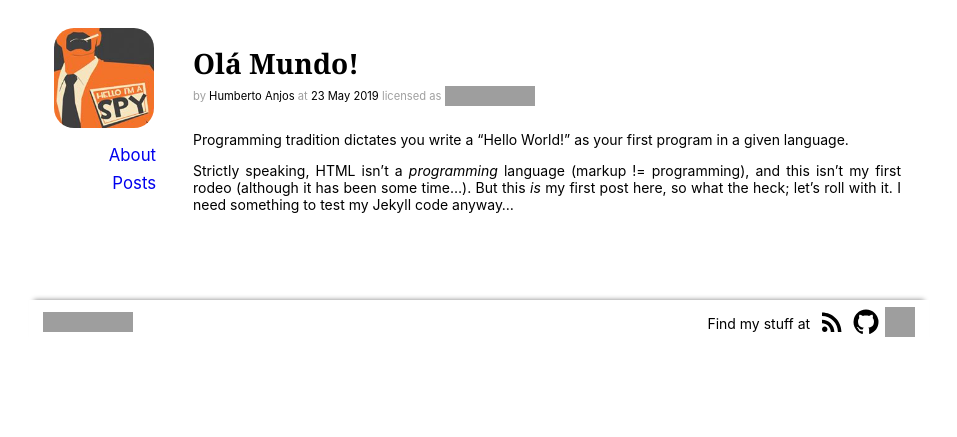
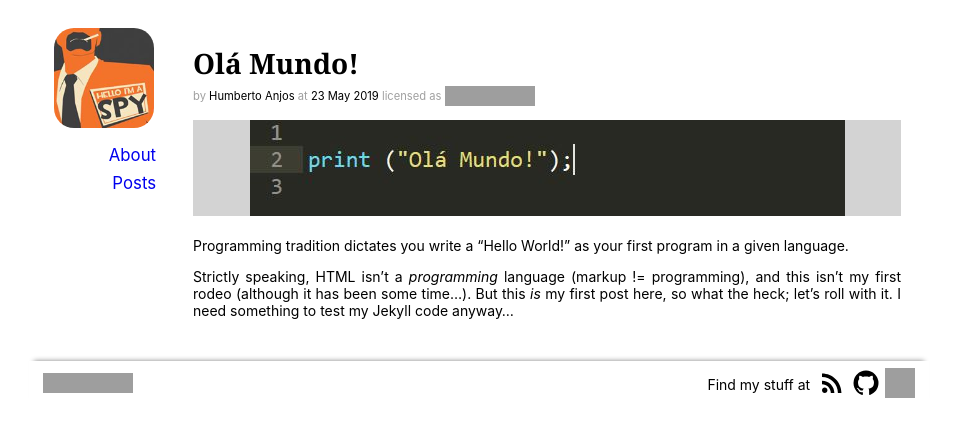
Before and after one commit to hanjos/hanjos.github.io, a Jekyll site: the page built from _posts/2019-05-23-ola-mundo.md, in a window 1280 px wide. Shown: the top 437 px of the page, without its empty margins (161-1118 px from the left). Built offline with Jekyll 4.4.1, drawn with Linux system fonts in a browser that asks for light colours; grey boxes are pictures that could not be loaded.

Commit message:
Open Graph; mostrando thumbnails em postagens.

```diff
--- a/_config.yml
+++ b/_config.yml
@@ -17,6 +17,7 @@ defaults:
       layout: "default"
       author: "Humberto Anjos"
       license: "cc-by"
+      image: "assets/images/profile.jpg"
 
 plugins:
   - jekyll-feed
--- /dev/null
+++ b/_data/globals.yml
@@ -0,0 +1 @@
+og_image: assets/images/profile.jpg
--- a/_layouts/default.html
+++ b/_layouts/default.html
@@ -23,10 +23,8 @@ license: cc-by
     {% feed_meta %}
 
     <!-- SEO -->
-    <meta property="og:image" content="/assets/images/profile.jpg">
-    <meta property="og:site_name" content="sbrubbles.org">
     {% seo %}
-	</head>
+  </head>
   <body>
     {% include header.html %}
     <main>
--- a/_layouts/post.html
+++ b/_layouts/post.html
@@ -26,6 +26,11 @@ layout: default
   	    <span class='separator'>&nbsp;tagged as&nbsp;</span><span>{{ page.tags | array_to_sentence_string }}</span>
   	  {% endif %}
   	</div>
+    {% if page.image != site.data.globals.og_image %}
+    <div class="thumbnail">
+      <img src="{{site.url}}/{{page.image}}" alt="post thumbnail">
+    </div>
+    {% endif %}
   </header>
 
   {{ content }}
--- a/_posts/2019-05-23-ola-mundo.md
+++ b/_posts/2019-05-23-ola-mundo.md
@@ -1,6 +1,7 @@
 ---
 layout: post
 title: Olá Mundo!
+image: assets/images/1-ola-mundo.jpg
 ---
 
 Programming tradition dictates you write a "Hello World!" as your first program in a given language.
--- a/_sass/_post.scss
+++ b/_sass/_post.scss
@@ -37,6 +37,22 @@ article {
     }
   }
 
+  .thumbnail {
+    /* max dimensions to avoid big images */
+    width: 100%;
+    max-height: 400px;
+
+    /* centering the image */
+    display: flex;
+    justify-content: center;
+
+    /* some spacing from .meta */
+    margin-top: 1em;
+
+    /* to fill any empty spaces */
+    background-color: lightgray;
+  }
+
   aside {
     border-left: 0.4em solid goldenrod;
     padding: 0.4em;
```
Also changed, not shown: assets/images/1-ola-mundo.jpg (added), 7 other files.
